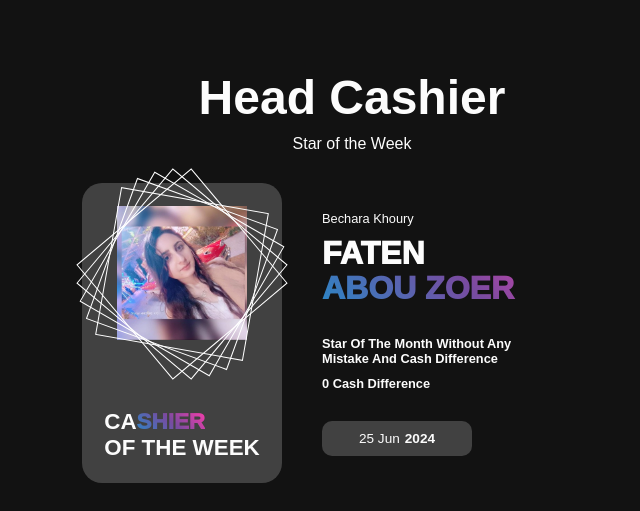
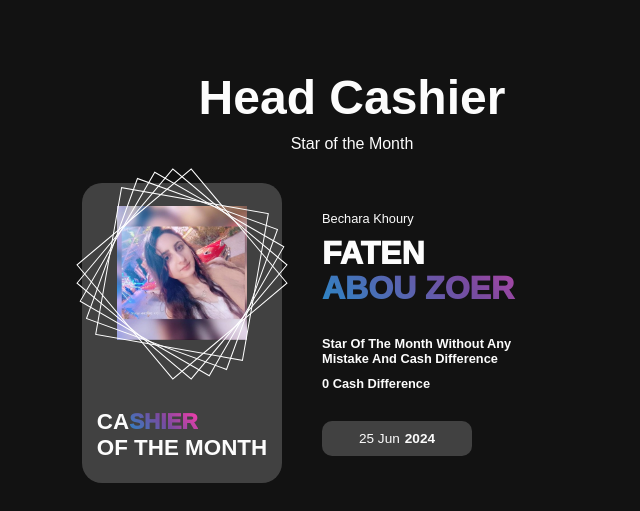
Before and after one commit to MaliksDashboard/MaliksDashboard.github.io, a plain HTML site: page index.html in a window 1280 px wide. Shown: the part 2960-3471 px from the top of the page, without its empty margins (288-928 px from the left). Drawn offline with nearby package versions, Linux system fonts and the light colour scheme.

Commit message:
Update index.html

```diff
--- a/index.html
+++ b/index.html
@@ -595,14 +595,14 @@
         <article>
             <div class="malik-title">
                 <h1>Head Cashier</h1>
-                <p>Star of the Week</p>
+                <p>Star of the Month</p>
             </div>
             <div class="cashier-body">
                 <div class="cashier-card">
                     <img src="IMGS/Cashiers/Faten Abou Zoer.jpg" alt="">
                     <div class="squares"><span class="square"></span><span class="square"></span><span
                             class="square"></span><span class="square"></span><span class="square"></span></div>
-                    <div class="cashier-card-footer"><span>Ca<b>shier</b><br>Of The Week</span></div>
+                    <div class="cashier-card-footer"><span>Ca<b>shier</b><br>Of The Month</span></div>
                 </div>
                 <div class="cashier-right">
                     <div class="cashier-right-title"><b>Bechara Khoury</b><span>Faten<br>
```
